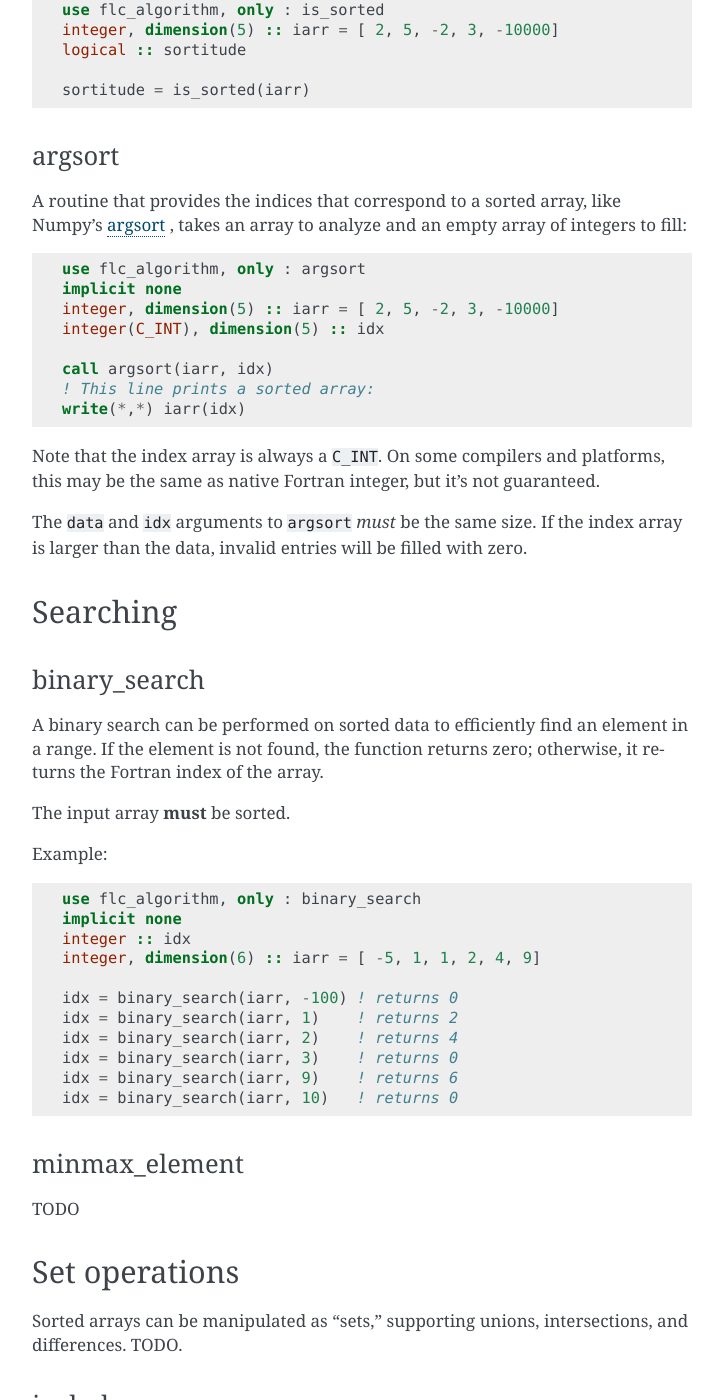
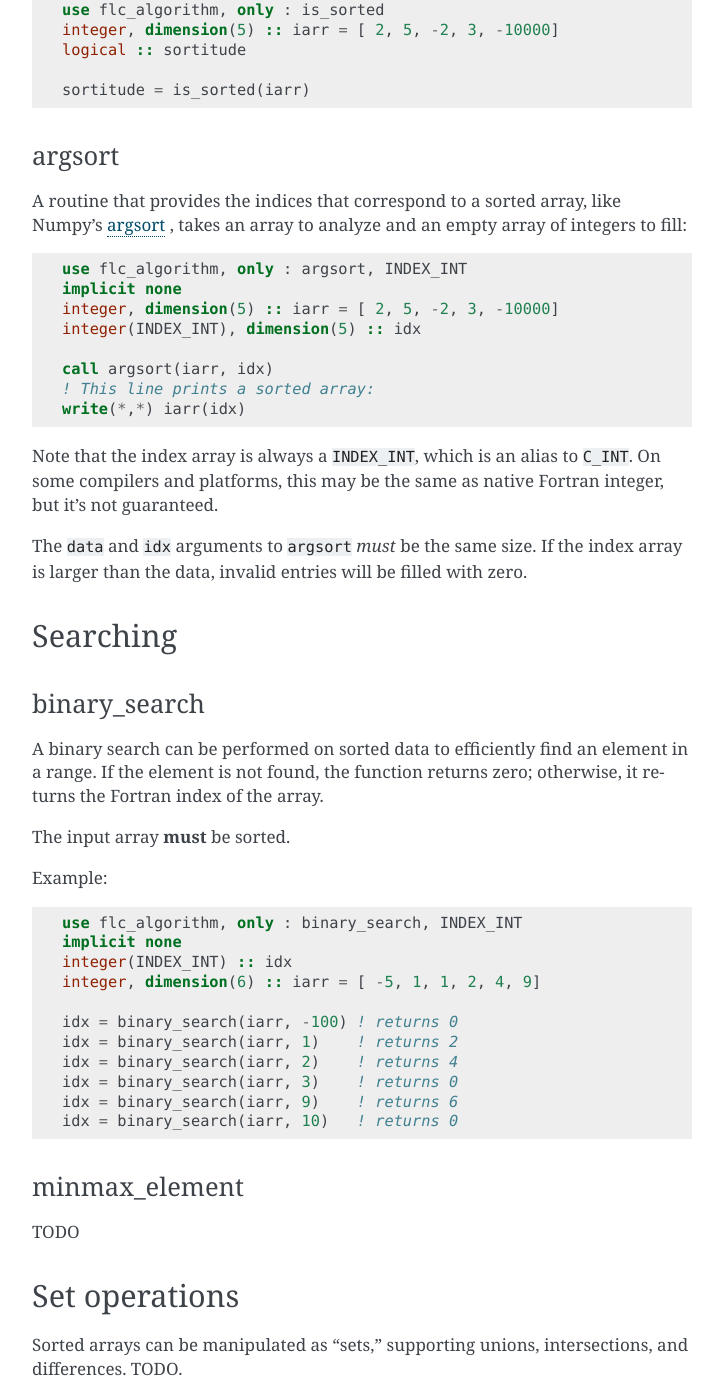
Before and after one commit to swig-fortran/flibcpp, a Sphinx documentation site: the page built from doc/modules/algorithm.rst, in a window 1280 px wide and 1400 px high, scrolled down 766 px. Shown: the whole window, without its empty margins (388-1111 px from the left). Built offline with Sphinx 7.4.7, drawn with Linux system fonts in a browser that asks for light colours.

Commit message:
Define 'index_int' type parameter for Fortran

```diff
--- a/doc/modules/algorithm.rst
+++ b/doc/modules/algorithm.rst
@@ -53,18 +53,18 @@ A routine that provides the indices that correspond to a sorted array, like
 Numpy's argsort_ ,
 takes an array to analyze and an empty array of integers to fill::
 
-  use flc_algorithm, only : argsort
+  use flc_algorithm, only : argsort, INDEX_INT
   implicit none
   integer, dimension(5) :: iarr = [ 2, 5, -2, 3, -10000]
-  integer(C_INT), dimension(5) :: idx
+  integer(INDEX_INT), dimension(5) :: idx
 
   call argsort(iarr, idx)
   ! This line prints a sorted array:
   write(*,*) iarr(idx)
 
-Note that the index array is always a ``C_INT``. On some compilers and
-platforms, this may be the same as native Fortran integer, but it's not
-guaranteed.
+Note that the index array is always a ``INDEX_INT``, which is an alias to
+``C_INT``. On some compilers and platforms, this may be the same as native
+Fortran integer, but it's not guaranteed.
 
 The ``data`` and ``idx`` arguments to ``argsort`` *must* be the same size. If
 the index array is larger than the data, invalid entries will be filled with
@@ -86,9 +86,9 @@ The input array **must** be sorted.
 
 Example::
 
-  use flc_algorithm, only : binary_search
+  use flc_algorithm, only : binary_search, INDEX_INT
   implicit none
-  integer :: idx
+  integer(INDEX_INT) :: idx
   integer, dimension(6) :: iarr = [ -5, 1, 1, 2, 4, 9]
 
   idx = binary_search(iarr, -100) ! returns 0
```
Also changed, not shown: 7 other files.
